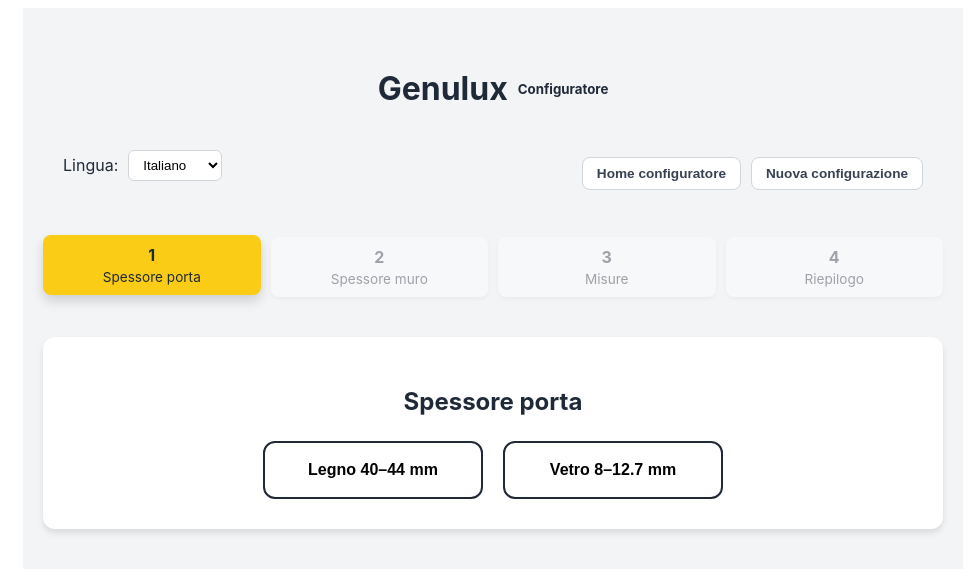
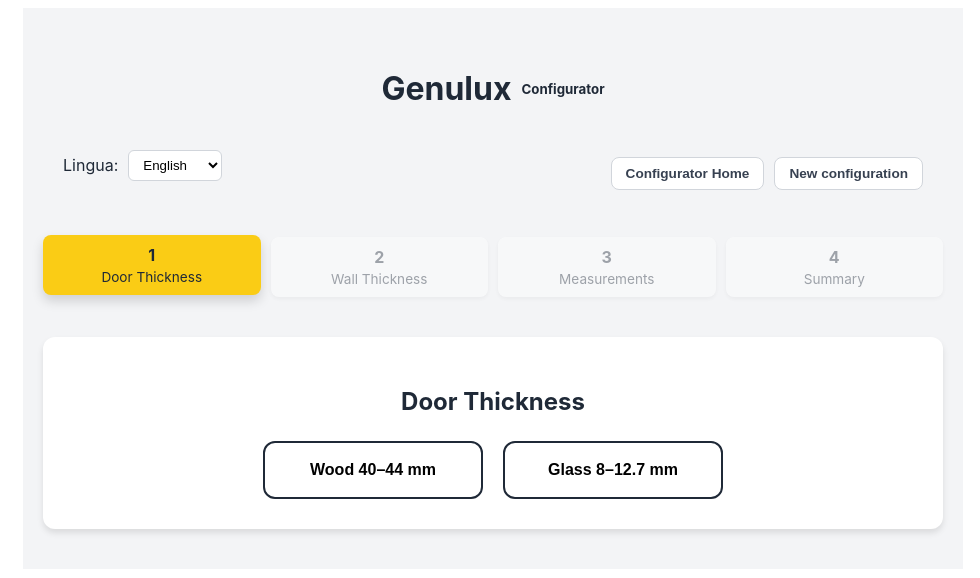
Before and after one commit to danilopiccinni/genulux-configurator, a Vue app: page /door-thickness in a window 1280 px wide. Shown: the top 578 px of the page, without its empty margins (147-1127 px from the left). Built offline with nearby package versions, Linux system fonts and the light colour scheme.

Commit message:
feat: detect browser language on first configurator launch

```diff
--- a/src/config.js
+++ b/src/config.js
@@ -1,8 +1,46 @@
 import { reactive, watch } from 'vue'
+
+/**
+ * Lingua iniziale del configuratore.
+ *
+ * Al primo avvio viene utilizzata
+ * la lingua del browser.
+ *
+ * Se non è supportata,
+ * viene usato l'italiano.
+ */
+function getBrowserLanguage(){
+
+  const lang =
+    navigator.language
+      .split('-')[0]
+      .toLowerCase()
+
+  const supported = [
+
+    'it',
+
+    'en',
+
+    'de',
+
+    'fr',
+
+    'es'
+
+  ]
+
+  return supported.includes(lang)
+
+    ? lang
+
+    : 'it'
+
+}
 
 export const config = reactive({
 
-  currentLang: 'it',
+  currentLang: getBrowserLanguage(),
 
   // Viene impostato automaticamente da StepMeasures
   // IT -> Passaggio luce
@@ -11,7 +49,7 @@
 
   door:'',
 
-  wallType: '',
+  wallType:'',
 
   wall:'',
 
@@ -79,7 +117,7 @@
 
   config.door=''
 
-  config.wallType = ''
+  config.wallType=''
 
   config.wall=''
 
@@ -96,11 +134,10 @@
 }
 
 /**
- * Verifica se esiste una configurazione salvata
+ * Verifica se esiste una configurazione salvata.
  *
  * Utilizzata dalla Welcome Page
- *
- * Serve per decidere se mostrare:
+ * per decidere se mostrare:
  *
  * - Continua configurazione
  * - Nuova configurazione
```
